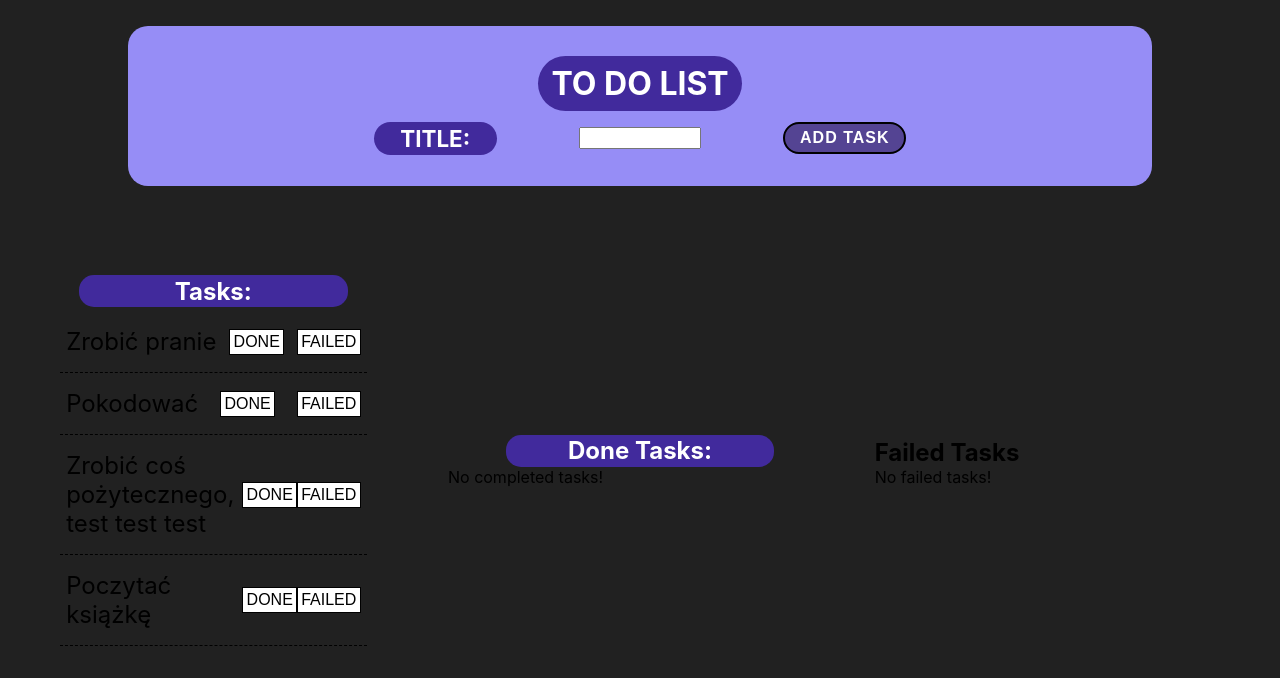
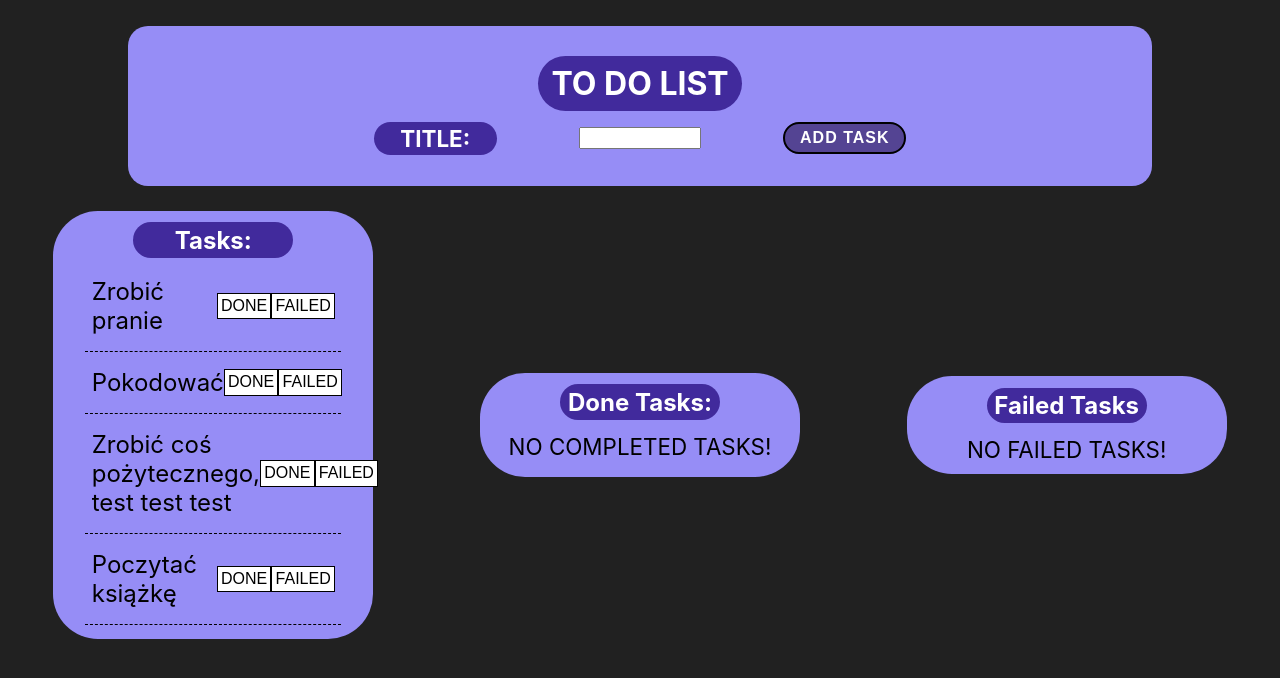
Before and after one commit to Nordslig/todo-react, a React (Create React App) app: page / in a window 1280 px wide. Shown: the top 678 px of the page. Built offline with nearby package versions, Linux system fonts and the light colour scheme.

Commit message:
add lists styles

```diff
--- a/src/App.css
+++ b/src/App.css
@@ -1,15 +1,10 @@
-.body {
-  /* background-color: #212121; */
-}
-
-.title {
-  display: block;
-  width: 70%;
+.list-name {
+  width: 50%;
   margin: 0 auto;
-  padding: 0.1rem 0;
+  padding: 0.2rem 0;
+  border-radius: 20px;
   text-align: center;
-  background-color: rgb(65, 42, 156);
-  border-radius: 15px;
+  background-color: #412a9c;
   color: #fff;
 }
 
@@ -18,3 +13,9 @@
   justify-content: space-around;
   align-items: center;
 }
+
+.empty-list {
+  margin-top: 4%;
+  font-size: 1.4rem;
+  text-transform: uppercase;
+}
--- a/src/App.js
+++ b/src/App.js
@@ -35,7 +35,7 @@ function App() {
   };
 
   return (
-    <div className="body">
+    <Fragment>
       <NewTask addNewTask={addTaskHandler} />
       <div className="sections">
         <TasksList
@@ -46,7 +46,7 @@ function App() {
         <DoneTasks list={doneTasks} />
         <FailedTasks list={failedTasks} />
       </div>
-    </div>
+    </Fragment>
   );
 }
 
--- a/src/components/UI/List.module.css
+++ b/src/components/UI/List.module.css
@@ -1,4 +1,9 @@
 .list-block {
-  width: 30%;
-  margin-top: 5%;
+  display: flex;
+  flex-direction: column;
+  align-items: center;
+  width: 25%;
+  padding: 0.7rem 0;
+  border-radius: 45px;
+  background-color: #968df6;
 }
--- a/src/components/tasks/DoneTasks.js
+++ b/src/components/tasks/DoneTasks.js
@@ -4,8 +4,10 @@ import classes from "./DoneTasks.module.css";
 const DoneTasks = (props) => {
   return (
     <List>
-      <h2 className="title">Done Tasks:</h2>
-      {props.list.length === 0 && <p>No completed tasks!</p>}
+      <h2 className="list-name">Done Tasks:</h2>
+      {props.list.length === 0 && (
+        <p className="empty-list">No completed tasks!</p>
+      )}
       <ul className={classes.list}>
         {props.list.map((task) => {
           return (
--- a/src/components/tasks/FailedTasks.js
+++ b/src/components/tasks/FailedTasks.js
@@ -5,8 +5,10 @@ import classes from "./FailedTasks.module.css";
 const FailedTasks = (props) => {
   return (
     <List>
-      <h2>Failed Tasks</h2>
-      {props.list.length === 0 && <p>No failed tasks!</p>}
+      <h2 className="list-name">Failed Tasks</h2>
+      {props.list.length === 0 && (
+        <p className="empty-list">No failed tasks!</p>
+      )}
       <ul className={classes.list}>
         {props.list.map((task) => {
           return (
--- a/src/components/tasks/NewTask.module.css
+++ b/src/components/tasks/NewTask.module.css
@@ -20,6 +20,7 @@
   text-transform: uppercase;
   background-color: #412a9c;
 }
+
 .form {
   width: 60%;
   display: flex;
--- a/src/components/tasks/TasksList.js
+++ b/src/components/tasks/TasksList.js
@@ -34,8 +34,10 @@ const TasksList = (props) => {
 
   return (
     <List>
-      <h2 className="title">Tasks:</h2>
-      {actualTasks.length === 0 && <p>No tasks to do!</p>}
+      <h2 className="list-name">Tasks:</h2>
+      {actualTasks.length === 0 && (
+        <p className="empty-list">No tasks to do!</p>
+      )}
       <ul className={classes.list}>
         {actualTasks.map((task) => {
           return (
```
